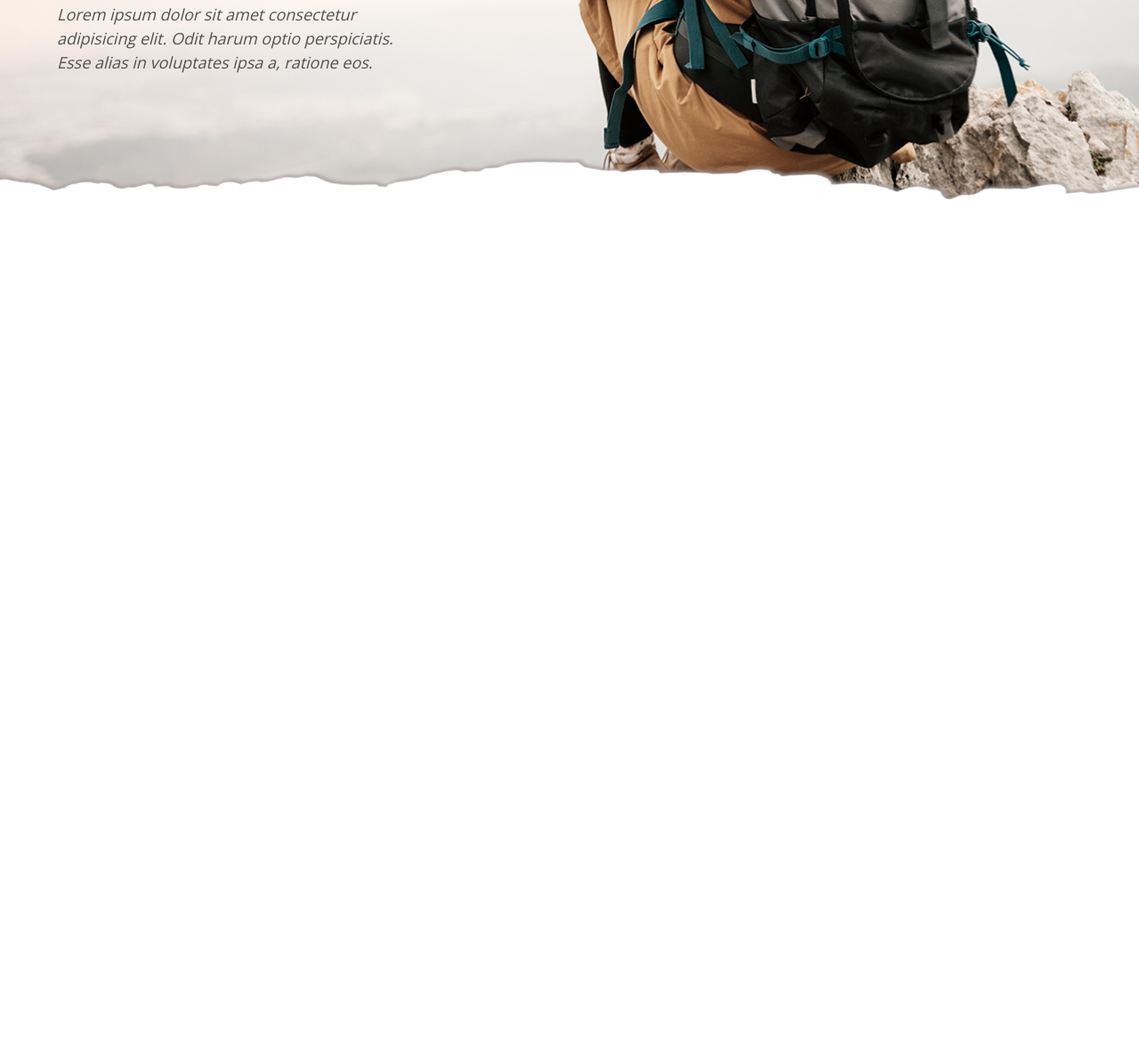
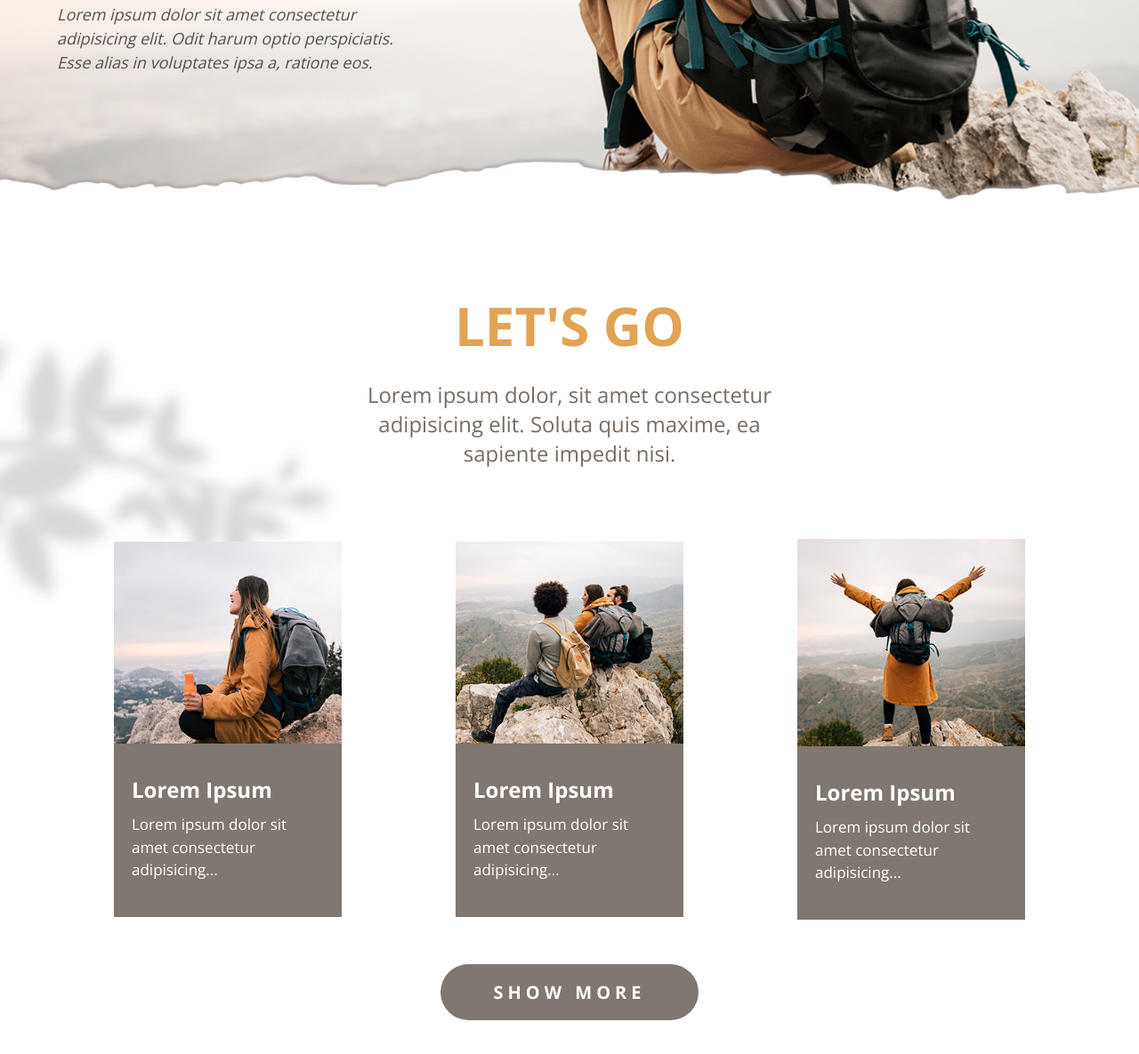
Before and after one commit to adil-ui/Summer-Exploring, a plain HTML site: page index.html in a window 1280 px wide. Shown: the part 635-1820 px from the top of the page at 89% size. Before the commit the page ends 965 px from the top, so only its background shows below. Drawn offline with Linux system fonts and the light colour scheme; files whose address does not match are found by name.

Commit message:
add categorie

```diff
--- a/index.html
+++ b/index.html
@@ -10,6 +10,7 @@
 </head>
 <body>
 <!-- **************************************************      header      **********************************************-->
+
     <header>
         <nav>
             <a href="index.html"><img src="images/logo.png" alt="logo"></a>
@@ -19,7 +20,7 @@
                 <li><a href="#">OUR STORY</a></li>
                 <li><a href="#">CONTACT US</a></li>
                 <li>
-                    <form action="">
+                    <form>
                         <input type="text" placeholder="search">
                         <button><i class="fa-solid fa-magnifying-glass"></i></button>
                     </form>
@@ -35,12 +36,48 @@
         </section>
 
         <div class="header_bottom">
-            <img src="images/Shape.png" alt="">
+            <img src="images/Shape.png" alt="shape">
         </div>
     </header>
 
-<!-- **************************************************      header      **********************************************-->
+<!-- **************************************************      categorie      **********************************************-->
 
+    <main>
+        <section class="categorie">
+            <div class="categorie_title">
+                <h2>LET'S GO</h2>
+                <p>Lorem ipsum dolor, sit amet consectetur adipisicing elit. Soluta quis maxime, ea sapiente impedit nisi.</p>
+            </div>
+            <div class="categorie_container">
+                <div class="categorie_div">
+                    <img src="images/go-1.png" alt="go1">
+                    <div class="categorie_text">
+                        <h3>Lorem Ipsum</h3>
+                        <p>Lorem ipsum dolor sit amet consectetur adipisicing...</p>
+                    </div>
+                </div>
+
+                <div class="categorie_div">
+                    <img src="images/go-2.png" alt="go2">
+                    <div class="categorie_text">
+                        <h3>Lorem Ipsum</h3>
+                        <p>Lorem ipsum dolor sit amet consectetur adipisicing...</p>
+                    </div>
+                </div>
+
+                <div class="categorie_div">
+                    <img src="images/go-3.png" alt="go3">
+                    <div class="categorie_text">
+                        <h3>Lorem Ipsum</h3>
+                        <p>Lorem ipsum dolor sit amet consectetur adipisicing...</p>
+                    </div>
+                </div>
+            </div>
+            <div class="categorie_btn">
+                <button>SHOW MORE</button>
+            </div>
+        </section>
+    </main>
 
 
 
--- a/style.css
+++ b/style.css
@@ -18,6 +18,9 @@
 button{
     cursor: pointer;
 }
+
+/* *******************************************************     header    ************************************************/
+
 header{
     background-image: url(images/header-img.png);
     background-size: cover;
@@ -114,3 +117,69 @@ h1{
     width: 100%;
     height: 150px;
 }
+
+/* *******************************************************     categorie    ************************************************/
+
+.categorie{
+    background-image: url(images/hiking.png);
+    background-repeat: no-repeat;
+    background-size: 30%;
+    padding: 0px 0 100px;
+}
+.categorie_title{
+    text-align: center;
+}
+.categorie_title h2{
+    font-size: 60px;
+    font-family: OpenSansBold;
+    color: #e2a355;
+}
+.categorie_title p{
+    width: 40%;
+    margin: auto;
+    font-size: 24px;
+    color: #776c64;
+    padding: 20px 0 80px;
+}
+.categorie_container{
+    width: 80%;
+    margin: auto;
+    display: flex;
+    justify-content: space-between;
+    align-items: center;
+}
+.categorie_div{
+    width: 25%;
+    background-color: #7f7770;
+
+}
+.categorie_div img{
+    width: 100%;
+}
+.categorie_text{
+    padding: 30px 20px 40px;
+    color: white;
+}
+.categorie_text h3{
+    font-size: 24px;
+    font-family: OpenSansBold;
+    margin-bottom: 10px;
+}
+.categorie_text p{
+    line-height: 1.5;
+    font-size: 17px;
+}
+.categorie_btn{
+    text-align: center;
+}
+.categorie_btn button{
+    background-color: #7f7770;
+    color: white;
+    font-size: 20px;
+    font-family: OpenSansBold;
+    border: none;
+    padding: 18px 60px;
+    border-radius: 50px;
+    margin-top: 50px;
+    letter-spacing: 5px;
+}
```
